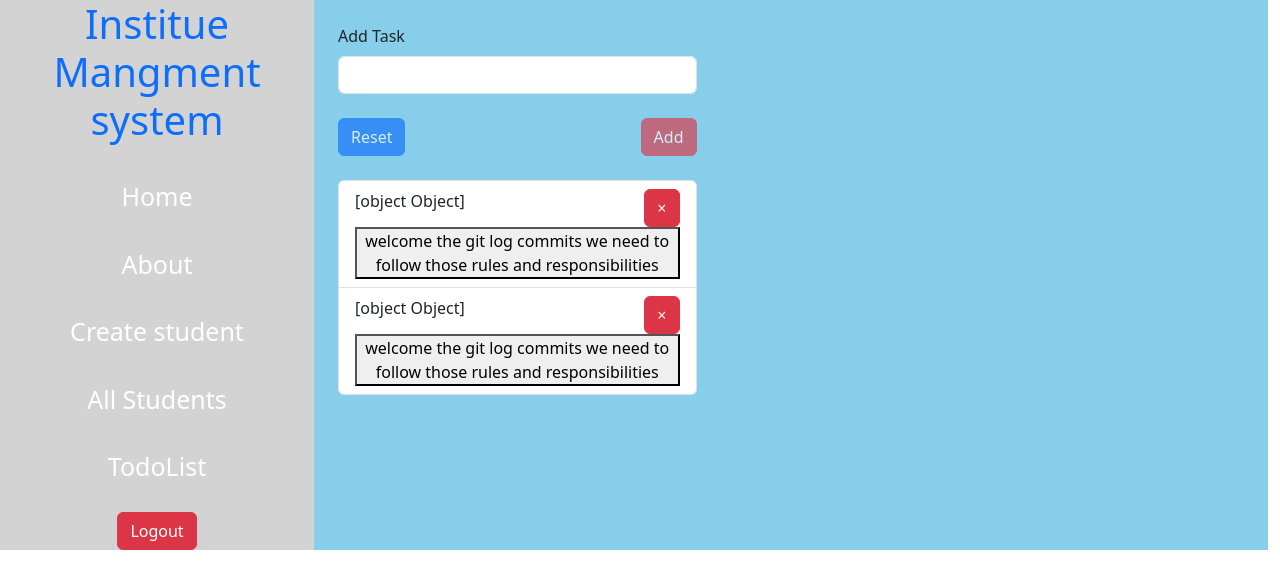
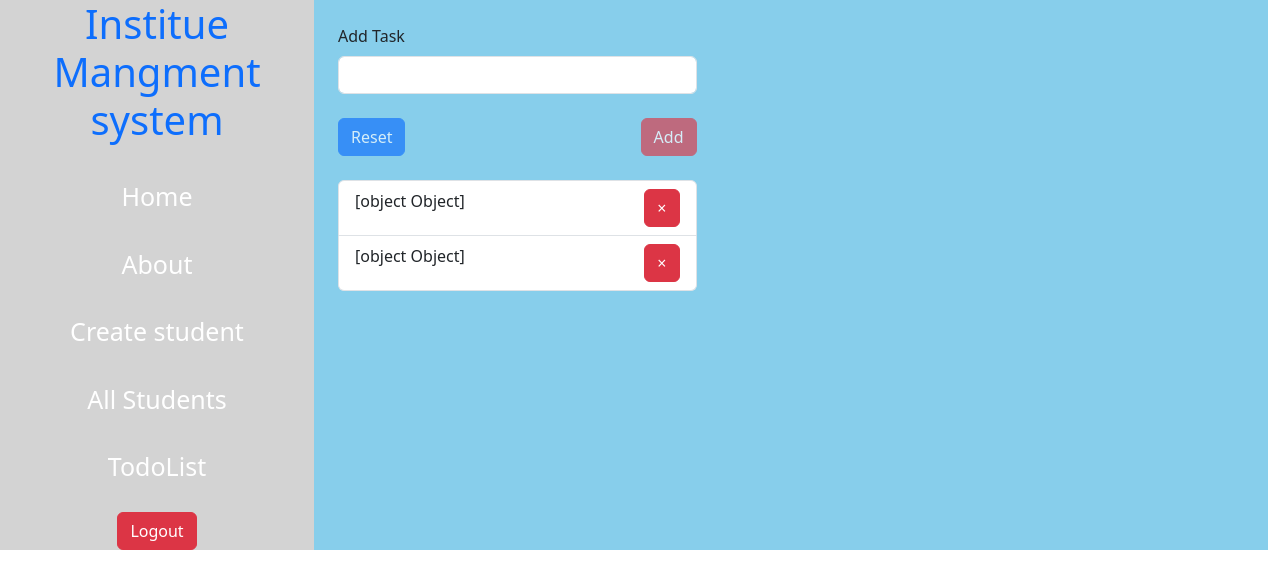
Before and after one commit to Raju-7702133686/project2, an Angular app: page /dashboard/todoForm in a window 1280 px wide. Shown: the top 588 px of the page. Built offline with nearby package versions, Linux system fonts and the light colour scheme; sample sign-in values are in the browser's storage.

Commit message:
Revert "button added"
This reverts commit cfe53a123b84e8bf10a836ec019046ec2ec60a99.

```diff
--- a/src/app/components/todolist/todolist.component.html
+++ b/src/app/components/todolist/todolist.component.html
@@ -3,7 +3,6 @@
         <ul class="list-group">
             <li class="list-group-item" *ngFor="let item of list; let i =index">{{item}}
                 <button class="btn btn-danger right" (click)="remove(i)">&times;</button>
-                <button>welcome the git log commits we need to follow those rules and responsibilities</button>
 
             </li>
         </ul>
```
